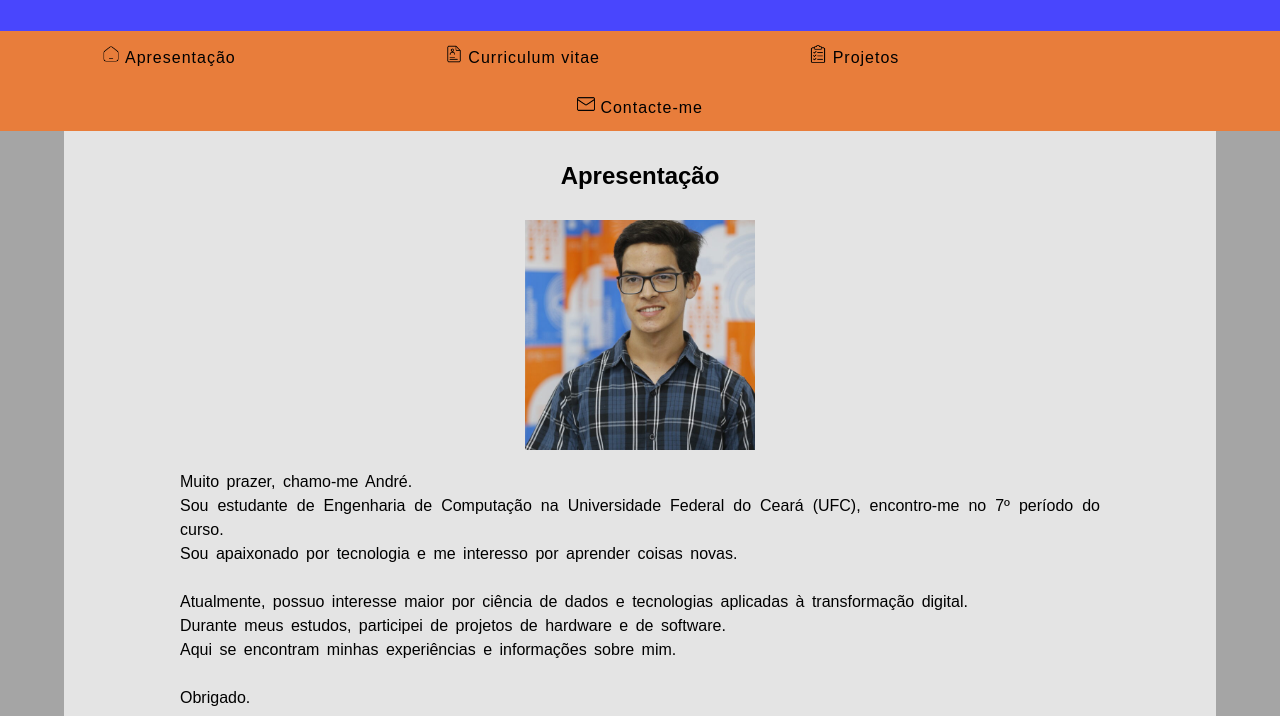
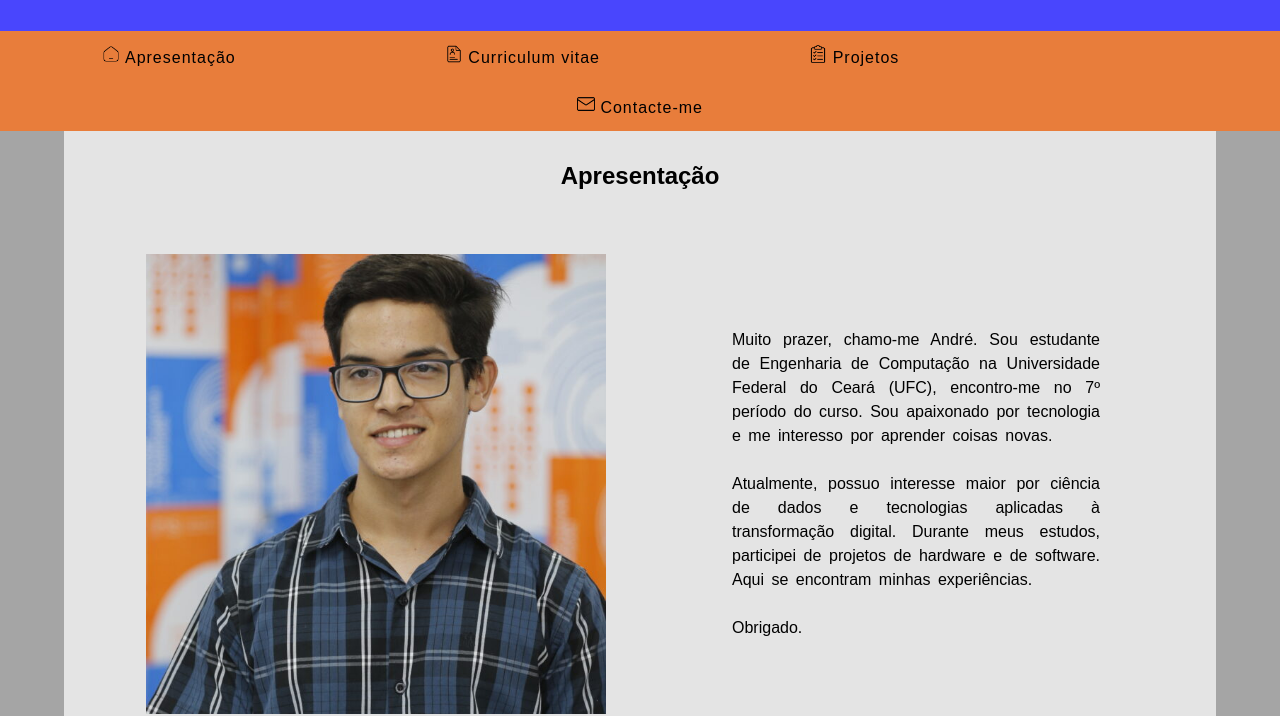
Before and after one commit to andredemedeiros/portfolio, a plain HTML site: page index.html in a window 1280 px wide. Shown: the part 109-825 px from the top of the page. Drawn offline with Linux system fonts and the light colour scheme.

Commit message:
new styles and add projects content

```diff
--- a/index.html
+++ b/index.html
@@ -8,11 +8,9 @@
     <meta name="keywords" content="portfólio,programador,programação,desenvolvedor,André,Filipe,Medeiros">
     <meta name="author" content="André Filipe de Medeiros">
     <title>André Medeiros</title>
-
     <link rel="apple-touch-icon" sizes="180x180" href="src/assets/imgs/apple-touch-icon.png">
     <link rel="icon" type="image/png" sizes="32x32" href="src/assets/imgs/favicon-32x32.png">
     <link rel="icon" type="image/png" sizes="16x16" href="src/assets/imgs/favicon-16x16.png">
-
     <link rel="stylesheet" href="src/styles/global.css">
 </head>
 
@@ -34,20 +32,20 @@
     <section class="section">
         <h2>Apresentação</h2>
 
-        <img src="src/assets/imgs/andre-650x650.jpg" width="20%"
-        alt="Foto de André sorrindo com o fundo laranja, azul e branco desfocado">
+        <div class="container">
+            <img src="src/assets/imgs/andre-650x650.jpg" alt="Foto de André sorrindo com o fundo laranja, azul e branco desfocado">
 
-        <p>
-        Muito prazer, chamo-me André. <br>
-        Sou estudante de Engenharia de Computação na Universidade Federal do Ceará (UFC), encontro-me no 7º período do curso.<br>
-        Sou apaixonado por tecnologia e me interesso por aprender coisas novas. <br> <br>
 
-        Atualmente, possuo interesse maior por ciência de dados e tecnologias aplicadas à transformação digital. <br>
-        Durante meus estudos, participei de projetos de hardware e de software. <br>
-        Aqui se encontram minhas experiências e informações sobre mim. <br> <br>
+            <p>Muito prazer, chamo-me André.
+            Sou estudante de Engenharia de Computação na Universidade Federal do Ceará (UFC), encontro-me no 7º período do curso.
+            Sou apaixonado por tecnologia e me interesso por aprender coisas novas. <br><br>
 
-        Obrigado.
-        </p>
+            Atualmente, possuo interesse maior por ciência de dados e tecnologias aplicadas à transformação digital.
+            Durante meus estudos, participei de projetos de hardware e de software.
+            Aqui se encontram minhas experiências. <br><br>
+
+            Obrigado.</p>
+        </div>
 
         <h3>Áreas de interesse</h3>
 
--- a/src/scripts/index.js
+++ b/src/scripts/index.js
@@ -0,0 +1,3 @@
+function sendForm () {
+    alert('Formulário preenchido. Backend em construção...')
+}
--- a/src/styles/global.css
+++ b/src/styles/global.css
@@ -73,8 +73,21 @@ nav a:hover{
     cursor: pointer;
 }
 
+.container {
+    display: flex;
+    align-items: center;
+    justify-content: flex-start;
+}
+.container img {
+    margin-top: 3%;
+    margin-left: 7%;
+    margin-bottom: 3%;
+    max-width: 40%;
+}
+
+
 input, textarea{
-    width: 30%;
+    width: 70%;
     font-size: 0.8em;
     border: 0;
     padding: 0.8%;
```
Also changed, not shown: src/pages/contact-me.html (+4 -2 lines), src/pages/projects.html (+9 -1 lines).
